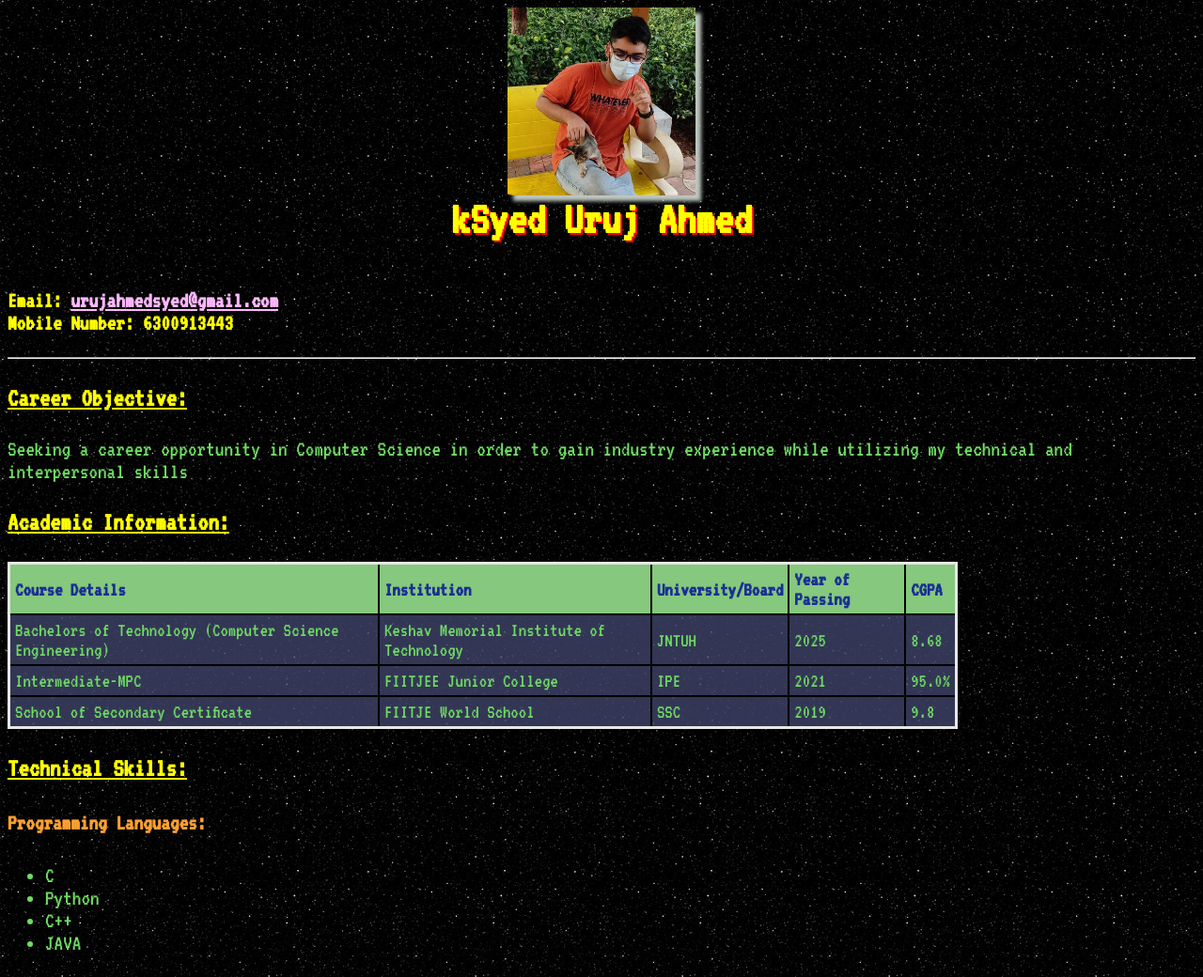
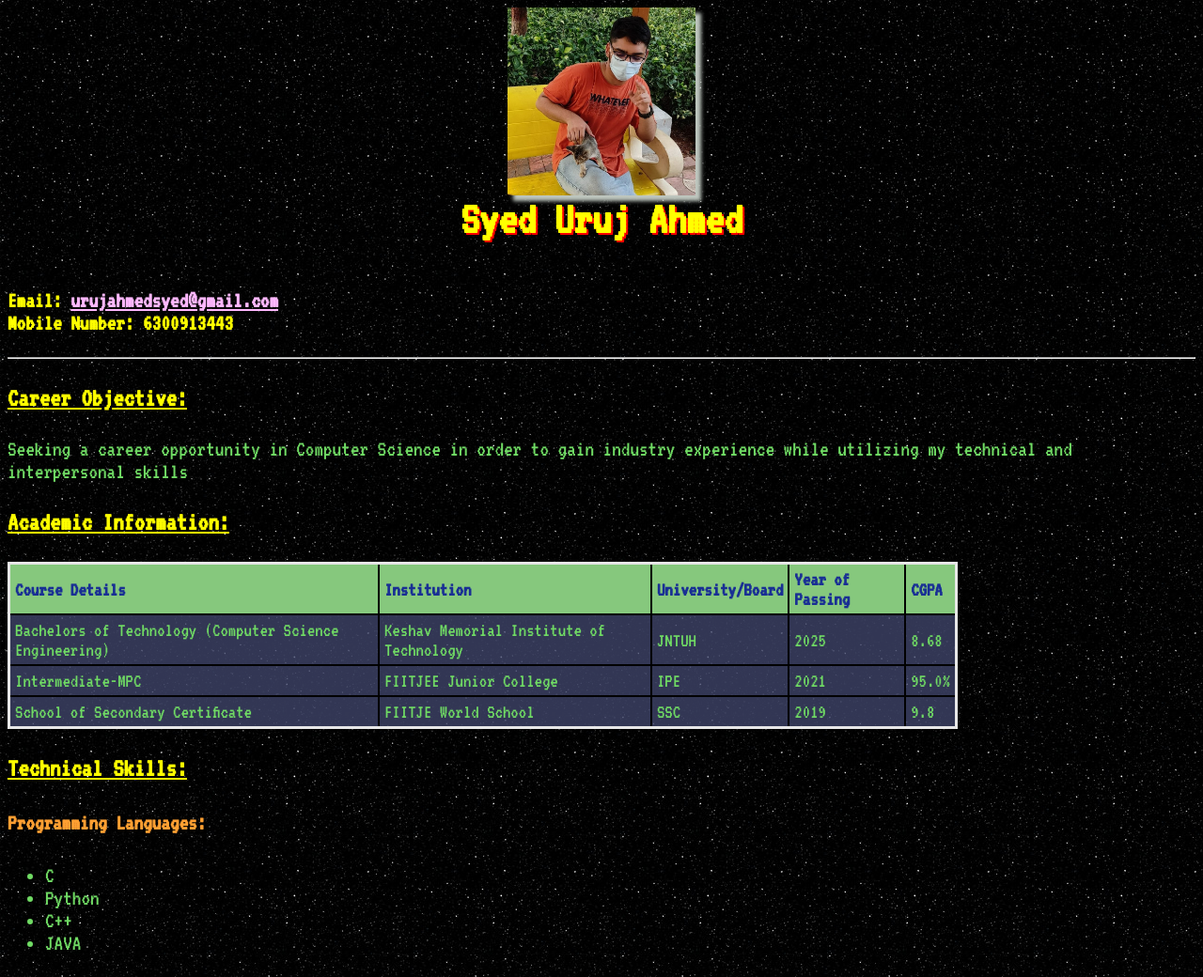
Before and after one commit to urujahmedsyed/cancerproj, a plain HTML site: page Assignment 1 htmlprofile/index.html in a window 1280 px wide. Shown: the whole page at 94% size. Drawn offline with Linux system fonts and the light colour scheme.

Commit message:
Update index.html

```diff
--- a/Assignment 1 htmlprofile/index.html
+++ b/Assignment 1 htmlprofile/index.html
@@ -52,7 +52,7 @@
           <p style="font-size:50px;text-align:center">
               <img src="imagesa1/sampleimg.jpg" width="200" height="200" alt="Profile Picture">
               <br>
-              <b class="name">kSyed Uruj Ahmed</b>
+              <b class="name">Syed Uruj Ahmed</b>
           </p>
           <p>
               <b>
```
